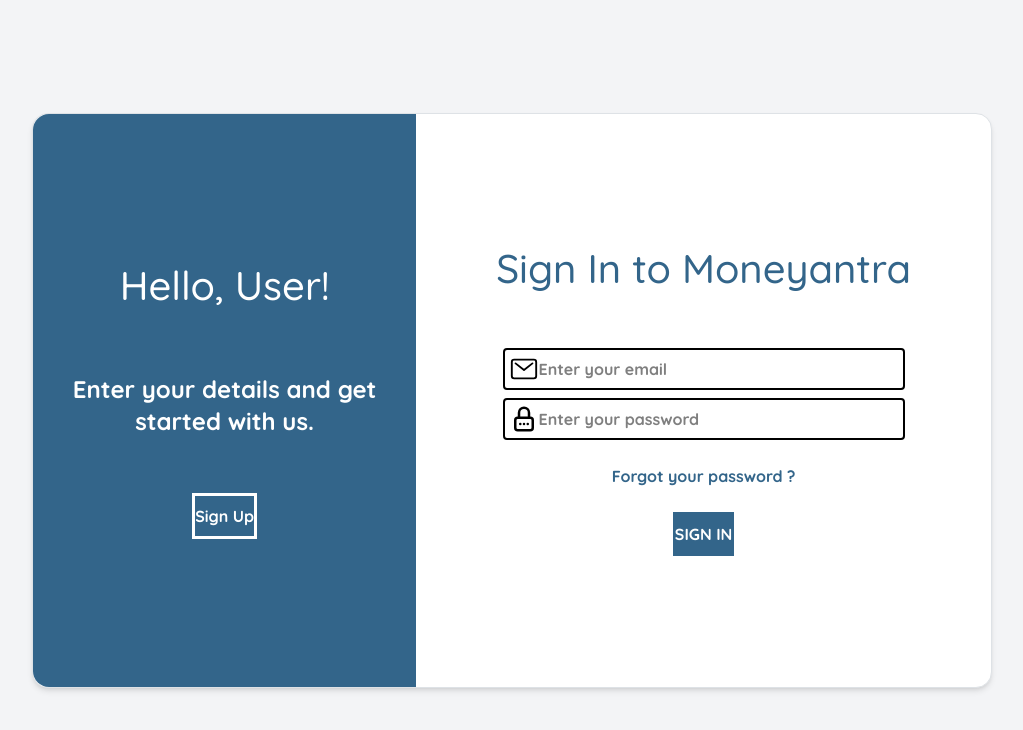
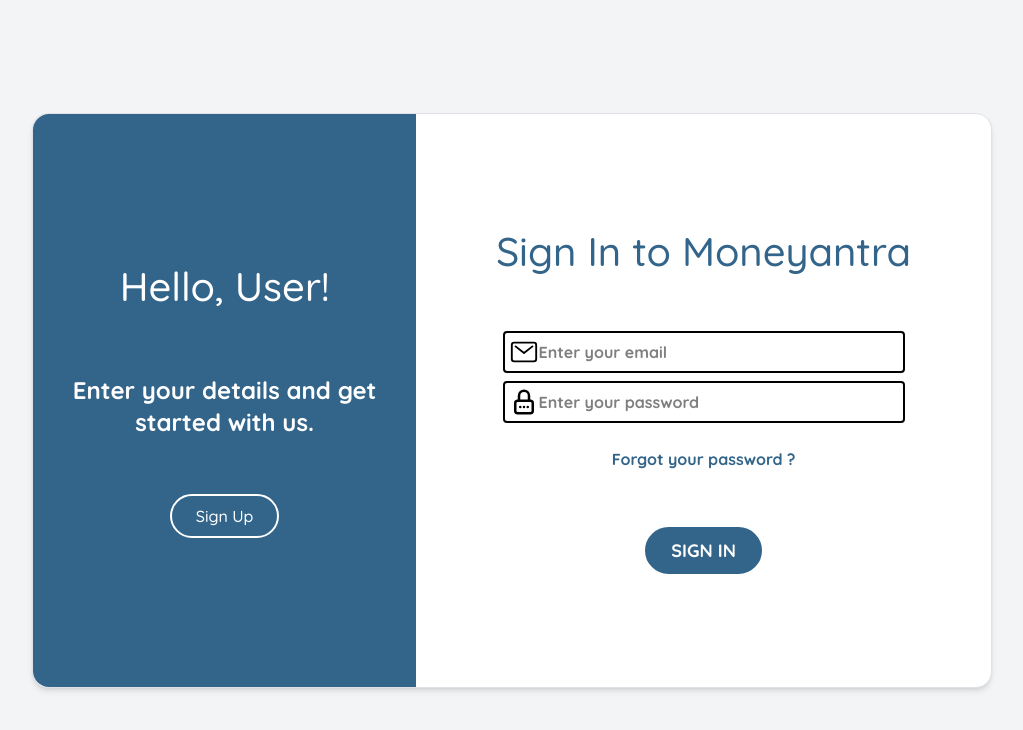
Before and after one commit to Soumilmittal/Moneyantra, a React (Vite) app in the folder frontend/: page /login in a window 1280 px wide. Shown: the top 730 px of the page, without its empty margins (128-1151 px from the left). Built offline with nearby package versions, Linux system fonts and the light colour scheme; a web font is replaced by a local one.

Commit message:
commit 5th May

```diff
--- a/frontend/src/App.css
+++ b/frontend/src/App.css
@@ -146,6 +146,71 @@
   flex: 50%;
 }
 
+.para {
+  padding-left: 20px;
+  padding-right: 20px;
+  text-align: center;
+}
+
+/* Button styles */
+.btn {
+  padding: 0.5rem 1.5rem;
+  color: white;
+  border: 2px solid white;
+  border-radius: 1.5rem;
+  transition: all 0.3s ease;
+  font-weight: 500;
+  cursor: pointer;
+}
+
+/* Primary submit button */
+.primary-btn {
+  font-size: 1.125rem;
+  margin-top: 2rem;
+  color: white;
+  background-color: #33658a;
+  border: 2px solid #33658a;
+  border-radius: 1.5rem;
+  padding: 0.5rem 1.5rem;
+  cursor: pointer;
+  transition: all 0.3s ease;
+}
+
+.primary-btn:hover {
+  opacity: 0.9;
+}
+
+/* Paragraph padding */
+.para {
+  padding-left: 2rem;
+  padding-right: 2rem;
+  text-align: center;
+}
+
+/* Input group */
+.input-group {
+  display: flex;
+  align-items: center;
+  justify-content: center;
+  margin-bottom: 0.75rem;
+  border: 2px solid black;
+  border-radius: 0.25rem;
+  padding: 0.25rem;
+  background-color: white;
+  flex-direction: row;
+}
+
+/* Input styling */
+.input-box {
+  padding-left: 0.5rem;
+  width: 100%;
+  outline: none;
+  color: black;
+  background: transparent;
+  border: none;
+}
+
+
 @media (max-width: 800px) {
   .flex-item-right,
   .flex-item-left {
--- a/frontend/src/pages/Auth/Login.jsx
+++ b/frontend/src/pages/Auth/Login.jsx
@@ -2,6 +2,7 @@
 import { MdAbc } from "react-icons/md";
 import { IoMailOutline } from "react-icons/io5";
 import { TbLockPassword } from "react-icons/tb";
+import '../../App.css'
 
 function Login() {
 
@@ -14,13 +15,13 @@
     <div className='flex items-center justify-center min-h-screen bg-gray-100'>
         <div className='flex flex-row bg-white shadow-md w-3/4 h-[575px] border rounded-2xl border-transparent'>
             {/* Left Panel */}
-            <div className='flex items-center justify-center w-2/5 h-100% quicksand text-white bg-[#33658a] rounded-tl-2xl rounded-bl-2xl flex-col gap-10'>
+            <div className='flex items-center justify-center w-2/5 h-[100%] quicksand text-white bg-[#33658a] rounded-tl-2xl rounded-bl-2xl flex-col gap-10'>
                 <h1 className='mb-4 text-5xl'>{loginPage ? "Hello, User!":"Welcome Back!"}</h1>
-                <p className='pr-16 pl-16 mb-11 text-2xl text-center'>{loginPage ? "Enter your details and get started with us.":"Let’s pick up where you left off!"}</p>
-                <button onClick={()=> {setLoginPage(!loginPage)}} className='border-3 rounded-4xl border-white pt-2 pb-2 pl-6 pr-6 hover:bg-white hover:text-[#33658a]'>{loginPage ? "Sign Up":"Sign In"}</button>
+                <p className='para mb-11 text-2xl'>{loginPage ? "Enter your details and get started with us.":"Let’s pick up where you left off!"}</p>
+                <button onClick={()=> {setLoginPage(!loginPage)}} className='border-2 rounded-3xl border-white btn hover:bg-white hover:text-[#33658a]'>{loginPage ? "Sign Up":"Sign In"}</button>
             </div>
             {/* Right Panel */}
-            <div className='flex items-center justify-center flex-col gap-2 w-3/5 h-100% quicksand text-[#33658a]'>
+            <div className='flex items-center justify-center flex-col gap-2 w-3/5 h-[100%] quicksand text-[#33658a]'>
                 <h1 className='text-5xl mb-4'>{loginPage ? "Sign In to Moneyantra":"Create Account"}</h1>
                 <form className='mt-4'>
                     {!loginPage && (
@@ -59,7 +60,7 @@
                     {loginPage && <p className='text-center mt-4 mb-4'>Forgot your password ?</p>}
 
                     <div className='flex justify-center'>
-                        <button type='submit' className='text-lg mt-8 text-white bg-[#33658a] border-2 border-[#33658a] rounded-4xl pt-2 pb-2 pl-6 pr-6 hover:cursor-pointer'>{loginPage ? "SIGN IN":"SIGN UP"}</button>
+                        <button type='submit' className='primary-btn'>{loginPage ? "SIGN IN":"SIGN UP"}</button>
                     </div>
                 </form>
             </div>
```
